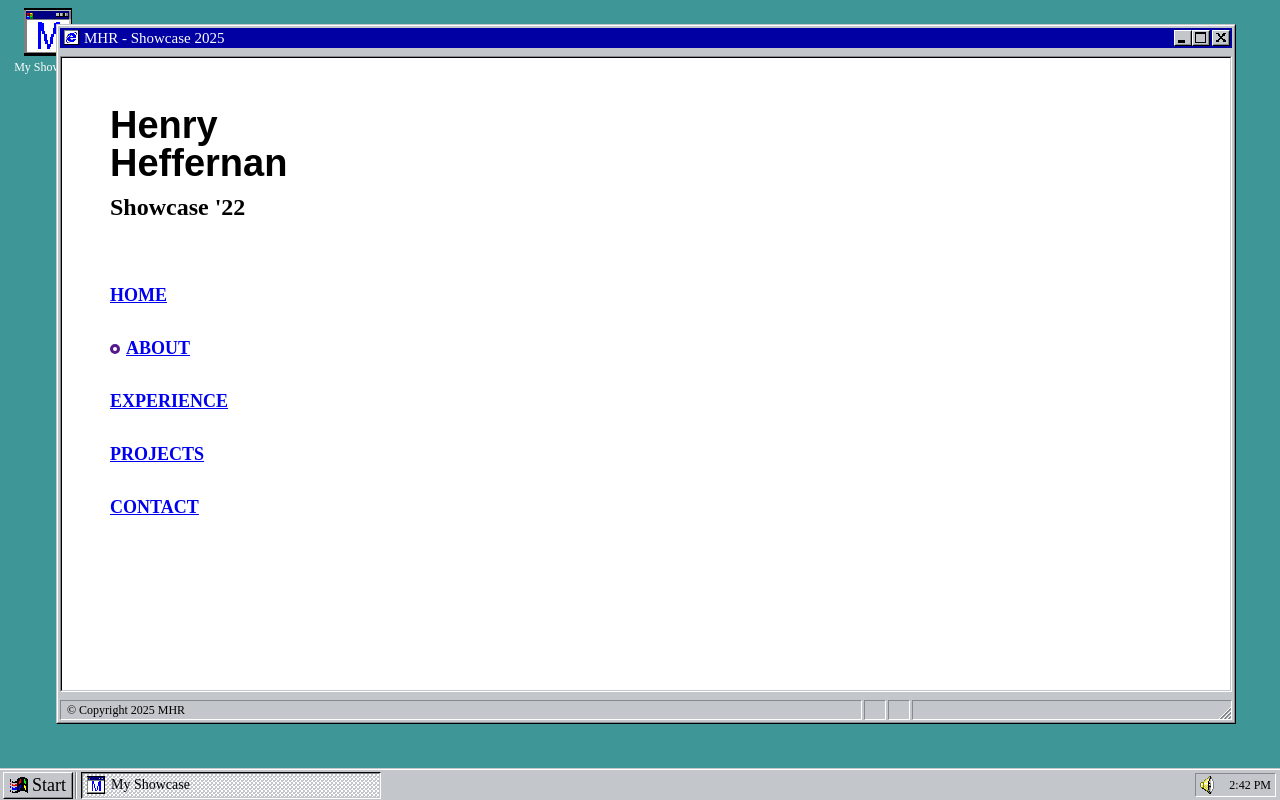
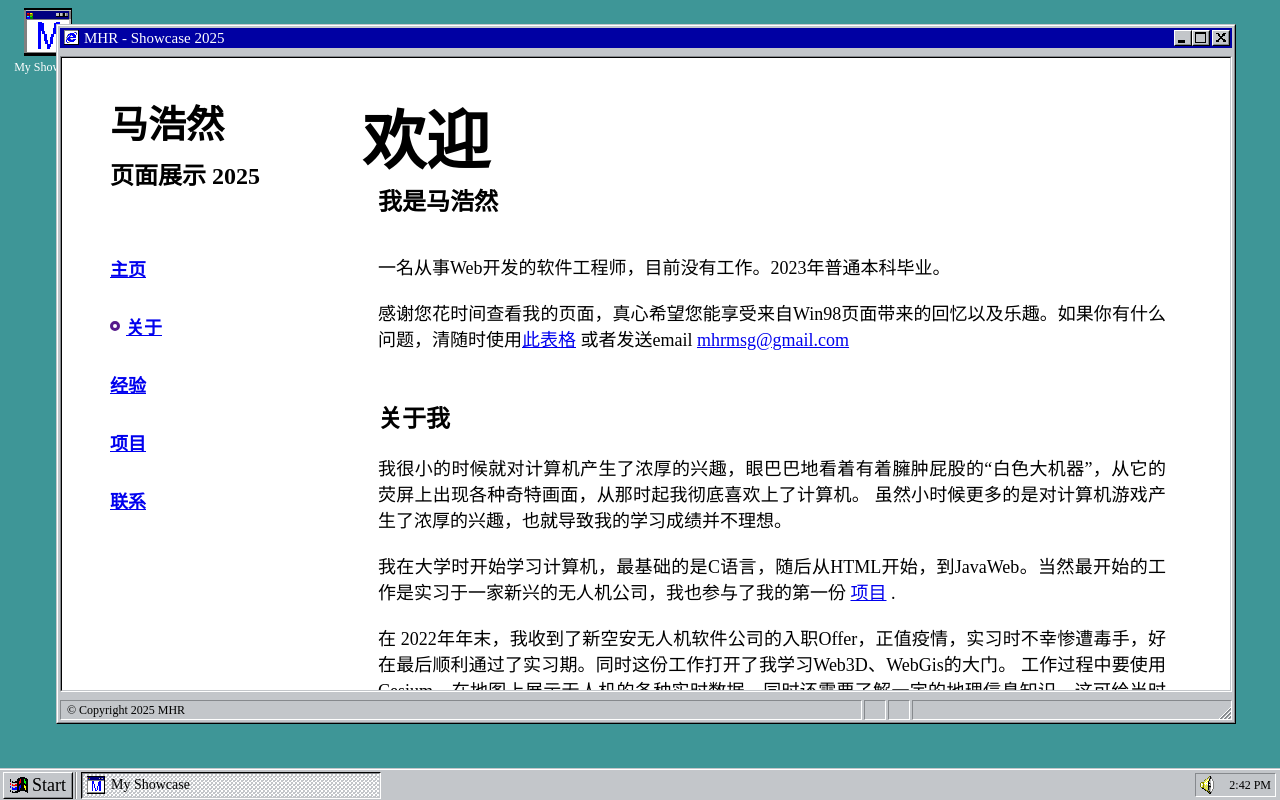
Before and after one commit to mhrmsg/inner-site, a React (Vite) app: page /about in a window 1280 px wide. Built offline with nearby package versions, Linux system fonts and the light colour scheme; a web font is replaced by a local one.

Commit message:
feat:主页和关于页面

```diff
--- a/src/components/applications/ShowcaseExplorer.tsx
+++ b/src/components/applications/ShowcaseExplorer.tsx
@@ -3,6 +3,8 @@ import { BrowserRouter as Router, Routes, Route } from 'react-router-dom';
 import Window from '../os/Window';
 import useInitialWindowSize from '../../hooks/useInitialWindowSize';
 import VerticalNavbar from '../showcase/VerticalNavbar';
+import Home from '../showcase/Home';
+import About from '../showcase/About';
 
 export interface ShowcaseExplorerProps extends WindowAppProps { }
 
@@ -26,7 +28,8 @@ const ShowcaseExplorer: React.FC<ShowcaseExplorerProps> = (props) => {
                 <div className="site-page">
                     <VerticalNavbar></VerticalNavbar>
                     <Routes>
-
+                        <Route path="/" element={<Home />} />
+                        <Route path="/about" element={<About />} />
                     </Routes>
                 </div>
             </Router>
--- /dev/null
+++ b/src/components/showcase/About.tsx
@@ -0,0 +1,119 @@
+import React from 'react';
+import { Link } from 'react-router-dom';
+export interface AboutProps { }
+
+const About: React.FC<AboutProps> = (props) => {
+    return (
+        // add on resize listener
+        <div className="site-page-content">
+            {/* <img src={me} style={styles.topImage} alt="" /> */}
+            <h1 style={{ marginLeft: -16 }}>欢迎</h1>
+            <h3>我是马浩然</h3>
+            <br />
+            <div className="text-block">
+                <p>
+                    一名从事Web开发的软件工程师，目前没有工作。2023年普通本科毕业。
+                </p>
+                <br />
+                <p>
+                    感谢您花时间查看我的页面，真心希望您能享受来自Win98页面带来的回忆以及乐趣。如果你有什么问题，清随时使用
+                    <Link to="/contact">此表格</Link> 或者发送email{' '}
+                    <a href="mailto:mhrmsg@gmail.com">
+                        mhrmsg@gmail.com
+                    </a>
+                </p>
+            </div>
+            <div className="text-block">
+                <h3>关于我</h3>
+                <br />
+                <p>
+                    我很小的时候就对计算机产生了浓厚的兴趣，眼巴巴地看着有着臃肿屁股的“白色大机器”，从它的荧屏上出现各种奇特画面，从那时起我彻底喜欢上了计算机。
+                    虽然小时候更多的是对计算机游戏产生了浓厚的兴趣，也就导致我的学习成绩并不理想。
+                </p>
+                <p>
+
+                </p>
+                <br />
+
+                <p>
+                    我在大学时开始学习计算机，最基础的是C语言，随后从HTML开始，到JavaWeb。当然最开始的工作是实习于一家新兴的无人机公司，我也参与了我的第一份{' '}
+                    <Link to="/projects/software">项目</Link> .
+                </p>
+                <br />
+                <p>
+                    在 2022年年末，我收到了新空安无人机软件公司的入职Offer，正值疫情，实习时不幸惨遭毒手，好在最后顺利通过了实习期。同时这份工作打开了我学习Web3D、WebGis的大门。
+                    工作过程中要使用Cesium，在地图上展示无人机的各种实时数据，同时还需要了解一定的地理信息知识，这可给当时仅仅是前端入门的我带来了很多的困扰。
+                    为什么使用Cesium会这么卡？为什么在前端批量打包下载无人机拍摄的图片有问题？为什么加载不了大规模的模型？怎么样才能画出面状航线？大疆司空他们是怎么做的？随着不断深入这些问题，一边感慨知识的无穷尽一边不断扩充着我的个人知识库。很遗憾在2025年4月我选择了离职，在这期间我从THREE社区了解到Bruno Simon，从他的Threejs-Journey课程中正式开始我的Threejs学习，这是我Web3D的正式启程。
+                </p>
+                <br />
+                <p>
+                    学了三年的前端，我认为前端必须要流畅，必须要炫酷，必须要帅。
+                </p>
+                <br />
+                <br />
+                <div style={{}}>
+                    <div
+                        style={{
+                            flex: 1,
+                            textAlign: 'justify',
+                            alignSelf: 'center',
+                            flexDirection: 'column',
+                        }}
+                    >
+                        <h3>兴趣爱好</h3>
+                        <br />
+                        <p>
+                            除了软件开发，我在空闲时间也有很多爱好。{' '}
+                            <Link to="/projects/music">音乐</Link>{' '}
+                            创作{' '}
+                            <Link to="/projects/art"></Link>。最大的兴趣爱好莫过于写作，
+                            在郁郁沉沉时，写作是我最好的发泄方式，写出些许文青的语句组成故事。
+                        </p>
+                        <br />
+                        <p>
+                            当然我也喜欢在互联网上探索新的领域，比如说随机输入单词拼接上.com的后缀访问网页。日常时从掘金、V站看一些程序员们的技术分享。
+                        </p>
+                    </div>
+
+                </div>
+                <br />
+                <p>
+                    如果您有任何问题或者意见，我很乐意听取。您可以通过{' '}
+                    <Link to="/contact">联系页面</Link> 联系我，或者发送电子邮件{' '}
+                    <a href="mailto:mhrmsg@gmail.com">
+                        mhrmsg@gmail.com
+                    </a>
+                </p>
+            </div>
+        </div>
+    );
+};
+
+const styles: StyleSheetCSS = {
+    contentHeader: {
+        marginBottom: 16,
+        fontSize: 48,
+    },
+    image: {
+        height: 'auto',
+        width: '100%',
+    },
+    topImage: {
+        height: 'auto',
+        width: '100%',
+        marginBottom: 32,
+    },
+    verticalImage: {
+        alignSelf: 'center',
+        // width: '80%',
+        marginLeft: 32,
+        flex: 0.8,
+
+        alignItems: 'center',
+        // marginBottom: 32,
+        textAlign: 'center',
+        flexDirection: 'column',
+    },
+};
+
+export default About;
--- /dev/null
+++ b/src/components/showcase/Home.tsx
@@ -0,0 +1,93 @@
+import React from 'react';
+import { Link } from '../general';
+
+import { useNavigate } from 'react-router';
+
+export interface HomeProps { }
+
+const Home: React.FC<HomeProps> = (props) => {
+    const navigate = useNavigate();
+
+    const goToContact = () => {
+        navigate('/contact');
+    };
+
+    return (
+        <div style={styles.page}>
+            <div style={styles.header}>
+                <h1 style={styles.name}>MHR</h1>
+                <h2>Web 开发</h2>
+            </div>
+            <div style={styles.buttons}>
+                <Link containerStyle={styles.link} to="about" text="关于" />
+                <Link
+                    containerStyle={styles.link}
+                    to="experience"
+                    text="经验"
+                />
+                <Link
+                    containerStyle={styles.link}
+                    to="projects"
+                    text="项目"
+                />
+                <Link
+                    containerStyle={styles.link}
+                    to="contact"
+                    text="联系"
+                />
+            </div>
+            <div style={styles.forHireContainer} onMouseDown={goToContact}>
+                {/* <img src={forhire} alt="" /> */}
+            </div>
+        </div>
+    );
+};
+
+const styles: StyleSheetCSS = {
+    page: {
+        left: 0,
+        right: 0,
+        top: 0,
+        position: 'absolute',
+        justifyContent: 'center',
+        alignItems: 'center',
+        flexDirection: 'column',
+        height: '100%',
+    },
+    header: {
+        textAlign: 'center',
+        marginBottom: 64,
+        marginTop: 64,
+
+        flexDirection: 'column',
+        alignItems: 'center',
+        justifyContent: 'center',
+    },
+    buttons: {
+        justifyContent: 'space-between',
+    },
+    image: {
+        width: 800,
+    },
+    link: {
+        padding: 16,
+    },
+    nowHiring: {
+        backgroundColor: 'red',
+        padding: 16,
+    },
+    forHireContainer: {
+        marginTop: 64,
+        width: '100%',
+        justifyContent: 'center',
+        alignItems: 'center',
+        cursor: 'pointer',
+    },
+    name: {
+        fontSize: 72,
+        marginBottom: 16,
+        lineHeight: 0.9,
+    },
+};
+
+export default Home;
--- a/src/components/showcase/VerticalNavbar.tsx
+++ b/src/components/showcase/VerticalNavbar.tsx
@@ -31,17 +31,16 @@ const VerticalNavbar: React.FC<VerticalNavbarProps> = (props) => {
     return !isHome ? (
         <div style={styles.navbar}>
             <div style={styles.header}>
-                <h1 style={styles.headerText}>Henry</h1>
-                <h1 style={styles.headerText}>Heffernan</h1>
-                <h3 style={styles.headerShowcase}>Showcase '22</h3>
+                <h1 style={styles.headerText}>马浩然</h1>
+                <h3 style={styles.headerShowcase}>页面展示 2025</h3>
             </div>
             <div style={styles.links}>
-                <Link containerStyle={styles.link} to="" text="HOME" />
-                <Link containerStyle={styles.link} to="about" text="ABOUT" />
+                <Link containerStyle={styles.link} to="" text="主页" />
+                <Link containerStyle={styles.link} to="about" text="关于" />
                 <Link
                     containerStyle={styles.link}
                     to="experience"
-                    text="EXPERIENCE"
+                    text="经验"
                 />
                 <Link
                     containerStyle={Object.assign(
@@ -50,7 +49,7 @@ const VerticalNavbar: React.FC<VerticalNavbarProps> = (props) => {
                         projectsExpanded && styles.expandedLink
                     )}
                     to="projects"
-                    text="PROJECTS"
+                    text="项目"
                 />
                 {
                     // if current path contains projects
@@ -59,17 +58,17 @@ const VerticalNavbar: React.FC<VerticalNavbarProps> = (props) => {
                             <Link
                                 containerStyle={styles.insetLink}
                                 to="projects/software"
-                                text="SOFTWARE"
+                                text="软件"
                             />
-                            <Link
+                            {/* <Link
                                 containerStyle={styles.insetLink}
                                 to="projects/music"
                                 text="MUSIC"
-                            />
+                            /> */}
                             <Link
                                 containerStyle={styles.insetLink}
                                 to="projects/art"
-                                text="ART"
+                                text="艺术"
                             />
                         </div>
                     )
@@ -77,7 +76,7 @@ const VerticalNavbar: React.FC<VerticalNavbarProps> = (props) => {
                 <Link
                     containerStyle={styles.link}
                     to="contact"
-                    text="CONTACT"
+                    text="联系"
                 />
             </div>
             <div style={styles.spacer} />
```
